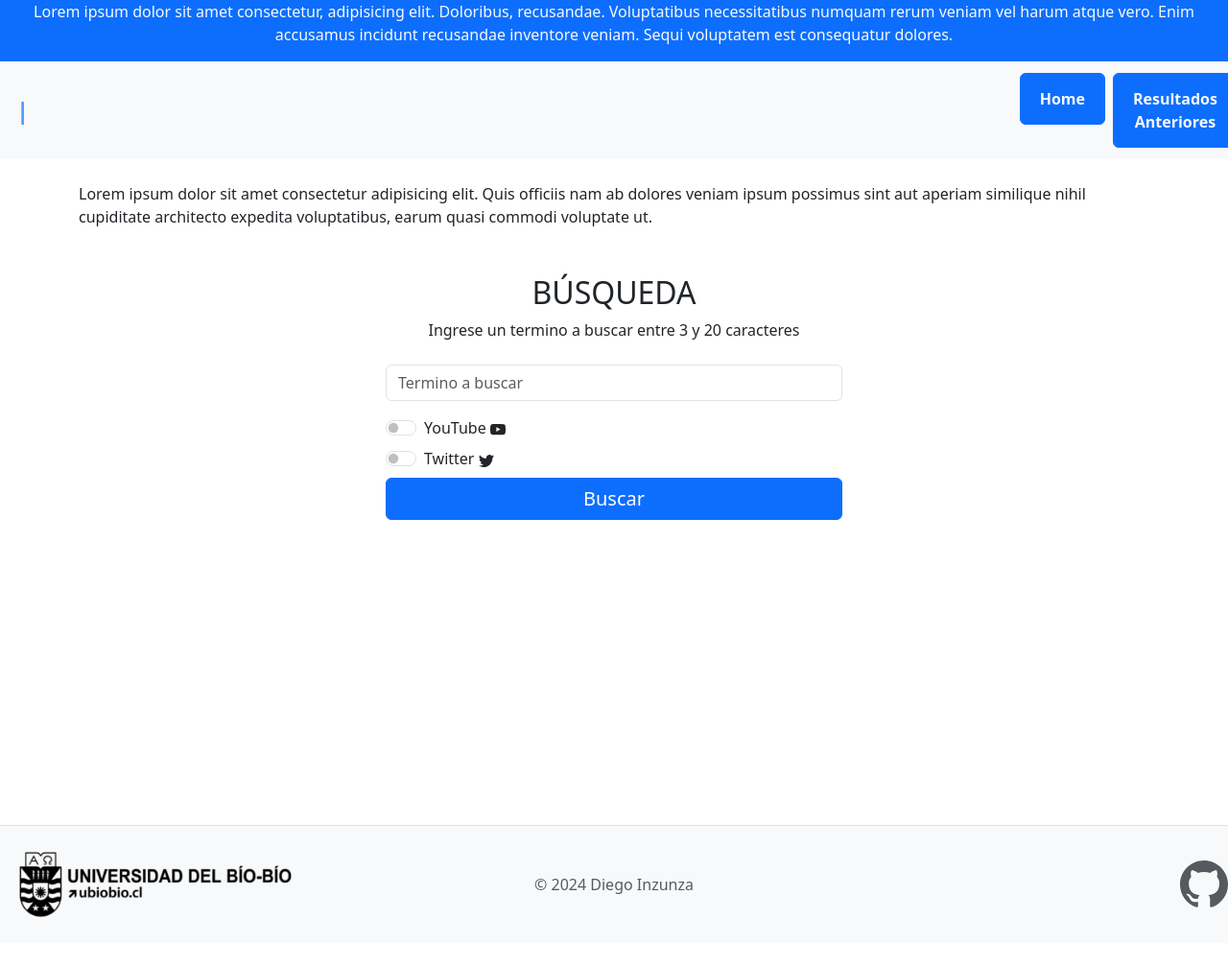
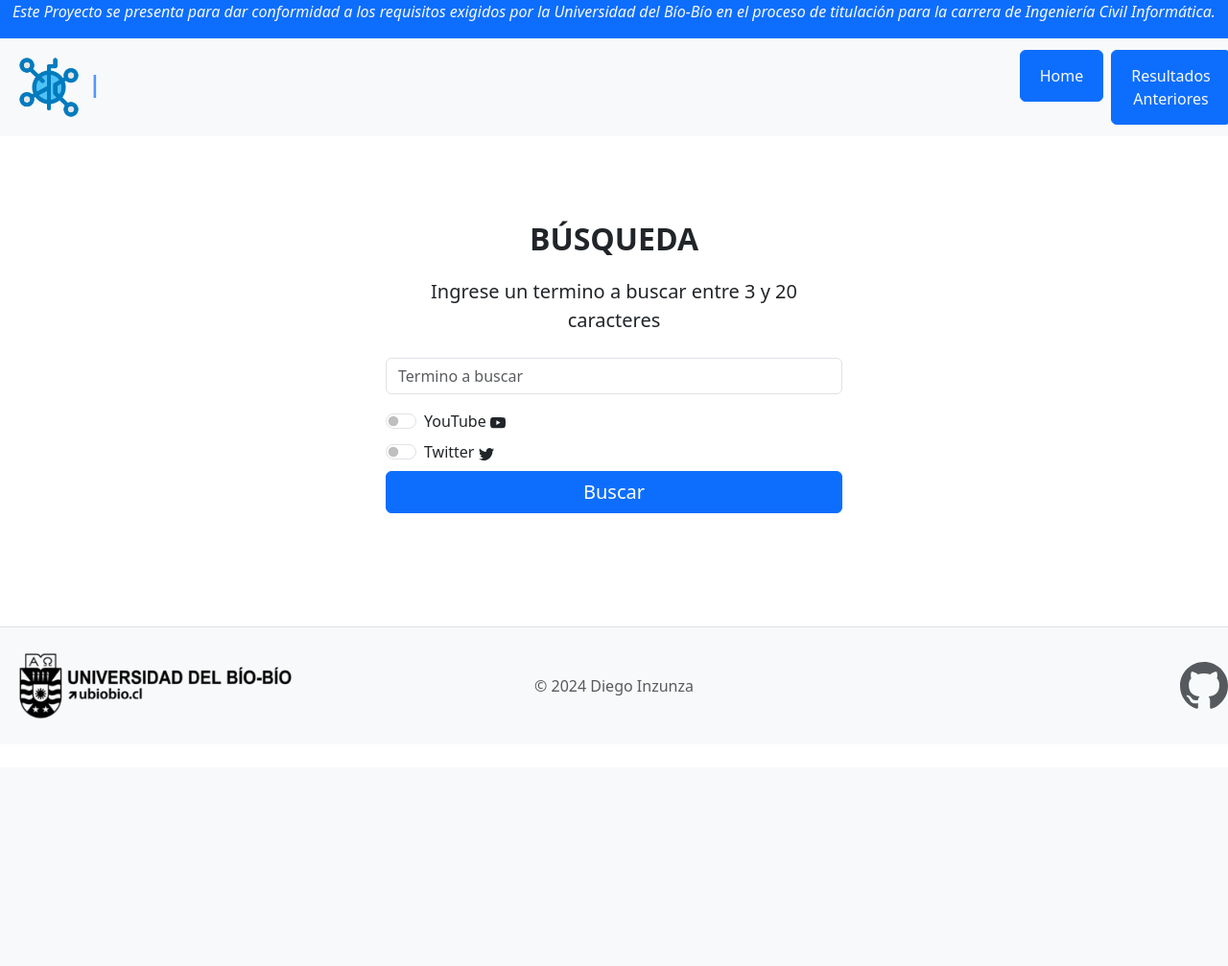
Before and after one commit to Lineck/QueSeDice, a Flask app: page / in a window 1280 px wide. Shown: the whole page at 96% size. After the commit the page ends 749 px from the top, so only its background shows below. Run offline with Flask 3, Linux system fonts and the light colour scheme; parts of the project's set-up code (start-up, migrations or seed data) failed here and were passed over; some libraries are stand-ins or nearby versions.

Commit message:
listo para presentacion

```diff
--- a/main.py
+++ b/main.py
@@ -74,7 +74,7 @@ def style_sentimientos(row):
 
 def style_plataformas(row):
     if row["PLATAFORMA"] == "YouTube":
-        return f'<strong class="text-danger">{row["PLATAFORMA"]}</strong>'
+        return f'<strong class="text-info">{row["PLATAFORMA"]}</strong>'
     elif row["PLATAFORMA"] == "Twitter":
         return f'<strong class="text-primary">{row["PLATAFORMA"]}</strong>'
     return row["PLATAFORMA"]
@@ -136,6 +136,7 @@ def results(term=None, youtube=None, twitter=None):
         for dato in lista_datos:
             dato["FECHA"] = fecha_actual
             dato["BUSQUEDA_ID"] = busqueda_id  # Asociar los datos a esta búsqueda
+
         collection.insert_many(lista_datos)
 
 
--- a/sentiment.py
+++ b/sentiment.py
@@ -9,9 +9,13 @@ config = AutoConfig.from_pretrained(MODEL)
 
 def roberta(text):
     try:
+        # El texto se tokeniza y se convierte en un formato numérico que el modelo puede procesar.
         encoded_text = tokenizer(text, return_tensors='pt')
+        # Procesar el texto con el modelo
         output = model(**encoded_text)
+        # Identificar el sentimiento predominante
         index_of_sentiment = output.logits.argmax().item()
+        # Convertir el índice a una etiqueta de sentimiento
         sentiment = config.id2label[index_of_sentiment]
 
         return sentiment
--- a/templates/base.html
+++ b/templates/base.html
@@ -4,7 +4,7 @@
     <title>Qué se dice?.</title>
     <meta charset="utf-8" />
     <meta name="viewport" content="width=device-width, initial-scale=1, user-scalable=no" />
-    <link rel="icon" type="image/x-icon" href="{{ url_for('static',filename='img/favicon.ico') }}">
+    <link rel="icon" type="image/x-icon" href="{{ url_for('static',filename='img/tecnologia.png') }}">
     <link href="https://cdn.jsdelivr.net/npm/bootstrap@5.3.3/dist/css/bootstrap.min.css" rel="stylesheet" integrity="sha384-QWTKZyjpPEjISv5WaRU9OFeRpok6YctnYmDr5pNlyT2bRjXh0JMhjY6hW+ALEwIH" crossorigin="anonymous">
     <script src="https://cdn.jsdelivr.net/npm/chart.js"></script>
     <link rel="stylesheet" href="{{ url_for('static',filename='css/main.css') }}">
@@ -12,31 +12,39 @@
 </head>
 <body>
     <div class="container-fluid bg-primary text-light text-center ">
-        <p>Lorem ipsum dolor sit amet consectetur, adipisicing elit. Doloribus, recusandae. Voluptatibus necessitatibus numquam rerum veniam vel harum atque vero. Enim accusamus incidunt recusandae inventore veniam. Sequi voluptatem est consequatur dolores.</p>
+        <p class="fs-6 fst-italic">Este Proyecto se presenta para dar conformidad a los requisitos exigidos por la Universidad del Bío-Bío en el proceso de titulación para la carrera de Ingeniería Civil Informática.</p>
     </div>
-    <nav class="navbar navbar-expand-lg navbar-light sticky-top bg-light" style="margin: 0;">
+
+     <nav class="navbar navbar-expand-lg navbar-light sticky-top bg-light" style="margin: 0;">
         <div class="container-fluid">
             <div class="col-10 p-1">
+
                 <a class="navbar-brand" href="{{ url_for('index') }}">
+                    <img style="height: 70px" src="{{ url_for('static',filename='img/tecnologia.png') }}" alt="">
                     <span class="fs-4 text-primary fw-bold flex-grow-1" id="typewriter">Qué se dice?.</span>
                 </a>
+                <button class="navbar-toggler position-absolute top-0 end-0" type="button" data-bs-toggle="collapse" data-bs-target="#navbarSupportedContent" aria-controls="navbarSupportedContent" aria-expanded="false" aria-label="Toggle navigation">
+                <span class="navbar-toggler-icon"></span>
+                </button>
             </div>
             <div class="collapse navbar-collapse" id="navbarSupportedContent">
                 <ul class="navbar-nav me-auto mb-lg-0">
                     <li class="nav-item p-1">
                         <button class="btn btn-primary">
-                            <a href="{{ url_for('index') }}" class="nav-link active text-light"><strong>Home</strong></a>
+                            <a href="{{ url_for('index') }}" class="nav-link active text-light">Home</a>
                         </button>
                     </li>
                     <li class="nav-item p-1">
                         <button class="btn btn-primary">
-                            <a href="{{ url_for('previous_results') }}" class="nav-link active text-light"><strong>Resultados Anteriores</strong></a>
+                            <a href="{{ url_for('previous_results') }}" class="nav-link active text-light">Resultados Anteriores</a>
                         </button>
                     </li>
                 </ul>
             </div>
         </div>
     </nav>
+
+
 
     <main>
         {% block content%}
@@ -45,6 +53,7 @@
 
 
     <footer class="d-flex flex-wrap justify-content-between align-items-center py-3 my-4 border-top bg-light">
+        <div class="container"></div>
         <div class="col-md-4 d-flex">
             <a href="https://www.ubiobio.cl/w/" class="mb-3 me-2 mb-md-0 text-muted text-decoration-none lh-1">
                 <img style="height: 90px;" src="{{ url_for('static',filename='img/escudo-black.png') }}" alt="">
@@ -54,7 +63,7 @@
             <span class="mb-3 mb-md-0 text-muted">© 2024 Diego Inzunza</span>
 
         <ul class="nav col-md-4 justify-content-end list-unstyled d-flex">
-            <li class="ms-3">
+            <li class="ms-1">
                 <a class="text-muted" href="https://github.com/Lineck/QueSeDice">
                     <svg xmlns="http://www.w3.org/2000/svg" width="50" height="50" fill="currentColor" class="bi bi-github" viewBox="0 0 16 16">
                         <path d="M8 0C3.58 0 0 3.58 0 8c0 3.54 2.29 6.53 5.47 7.59.4.07.55-.17.55-.38 0-.19-.01-.82-.01-1.49-2.01.37-2.53-.49-2.69-.94-.09-.23-.48-.94-.82-1.13-.28-.15-.68-.52-.01-.53.63-.01 1.08.58 1.23.82.72 1.21 1.87.87 2.33.66.07-.52.28-.87.51-1.07-1.78-.2-3.64-.89-3.64-3.95 0-.87.31-1.59.82-2.15-.08-.2-.36-1.02.08-2.12 0 0 .67-.21 2.2.82.64-.18 1.32-.27 2-.27s1.36.09 2 .27c1.53-1.04 2.2-.82 2.2-.82.44 1.1.16 1.92.08 2.12.51.56.82 1.27.82 2.15 0 3.07-1.87 3.75-3.65 3.95.29.25.54.73.54 1.48 0 1.07-.01 1.93-.01 2.2 0 .21.15.46.55.38A8.01 8.01 0 0 0 16 8c0-4.42-3.58-8-8-8"></path>
@@ -62,7 +71,11 @@
                 </a>
             </li>
         </ul>
+
+        </div>
     </footer>
+
+
 </body>
 <script src="https://cdn.jsdelivr.net/npm/bootstrap@5.3.3/dist/js/bootstrap.bundle.min.js" integrity="sha384-YvpcrYf0tY3lHB60NNkmXc5s9fDVZLESaAA55NDzOxhy9GkcIdslK1eN7N6jIeHz" crossorigin="anonymous"></script>
 	<script src="https://unpkg.com/typewriter-effect@latest/dist/core.js"></script>
--- a/templates/index.html
+++ b/templates/index.html
@@ -1,18 +1,14 @@
 {% extends  'base.html'%}
 
 {% block content%}
-<div class="container mt-4">
-  <p>Lorem ipsum dolor sit amet consectetur adipisicing elit. Quis officiis nam ab dolores veniam ipsum possimus sint aut aperiam similique nihil cupiditate architecto expedita voluptatibus, earum quasi commodi voluptate ut.</p>
+<div class="container position-absolute top-50 start-50 translate-middle"style="width: 500px;height:350px;" >
 
-</div>
-<div class="container  "style="width: 500px;height:550px;" >
+  <div >
+    <div class=" text-center mb-2" id="titulo-formulario mb-4">
 
-  <div class="mt-5">
-    <div class=" text-center mb-4" id="titulo-formulario mb-4">
+      <p class="fw-bold fs-2">BÚSQUEDA</p>
 
-      <h2>BÚSQUEDA</h2>
-
-      <p class="text-dark mb-4">Ingrese un termino a buscar entre 3 y 20 caracteres</p>
+      <p class="fs-5 mb-4">Ingrese un termino a buscar entre 3 y 20 caracteres</p>
     </div>
 
     <form   method="POST" data-netlify="true" action="#">
@@ -53,6 +49,10 @@
   </div>
 
 </div>
+<!-- <div class="container mt-4">
+  <p class="fs-5 position-absolute top-100 start-50 translate-middle">Este proyecto responde a problemáticas comunes, como la necesidad de evaluar la percepción pública sobre productos, servicios o personas, facilitando la toma de decisiones basada en datos objetivos. Las principales características funcionales del sistema incluyen la extracción de datos desde plataformas seleccionadas, el preprocesamiento de texto para eliminar ruido, el análisis de sentimientos utilizando modelos de inteligencia artificial como RoBERTa, y la generación de informes descargables en formatos CSV y PDF.</p>
+
+</div> -->
 
 
 
--- a/templates/previous_results.html
+++ b/templates/previous_results.html
@@ -5,7 +5,7 @@
 
     <div class="container ">
         <h1>Búsquedas Anteriores</h1>
-        <table class="table table-bordered table-light">
+        <table class="table table-bordered table-light mt-4">
             <thead>
                 <tr>
                     <th scope="col">Término</th>
--- a/templates/view_results.html
+++ b/templates/view_results.html
@@ -4,7 +4,7 @@
 
     <div class="container">
     <h1>Resultados para "{{ term }}"</h1>
-    <h2>Fecha de búsqueda: {{ fecha }}</h2>
+    <h2 class="mb-3">Fecha de búsqueda: {{ fecha }}</h2>
     {% if tabla %}
         <div>
             {{ tabla|safe }}
```
Also changed, not shown: templates/results.html (deleted, +0 -46 lines), twitter.py (+4 -18 lines), youtube.py (+1 -16 lines), static/img/favicon.ico (deleted), static/img/galleta.png (added), static/img/logo.webp (deleted), static/img/tecnologia.png (added).
